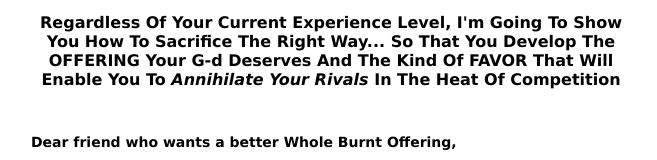
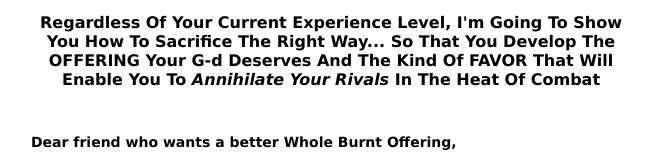
Before and after one commit to jonsterling/burnt-offering-secrets, a plain HTML site: page index.html in a window 1280 px wide. Shown: the part 586-746 px from the top of the page, without its empty margins (299-956 px from the left). Drawn offline with Linux system fonts and the light colour scheme.

Commit message:
Competition => Combat

```diff
--- a/index.html
+++ b/index.html
@@ -35,7 +35,7 @@
             <strong style="color:Red"><em>YAHWEH</em></strong> Is The King Of All G-ds. Every G-d Needs A Good Sacrifice, But <em style="color:Red">YAHWEH</em> Will Reward A Whole Burnt Offering With Prosperity And Thousands Of Progeny (But Only If You Know How To Do It Right). Do It Wrong And You Could End Up <em>PUNISHED</em> or <em>INJURED</em>.
             <br /><br />
             Regardless Of Your Current Experience Level, I'm Going To Show You How To Sacrifice The Right Way... So That You Develop The OFFERING Your G-d Deserves And The Kind Of FAVOR That
-            Will Enable You To <span style="font-style: italic;">Annihilate Your Rivals</span> In The Heat Of Competition</h2>
+            Will Enable You To <span style="font-style: italic;">Annihilate Your Rivals</span> In The Heat Of Combat</h2>
           <br />
           <h3 style="font-family: Verdana; font-size: 14px; font-weight: bold;">Dear friend who wants a better Whole Burnt Offering,</h3>
 
```
